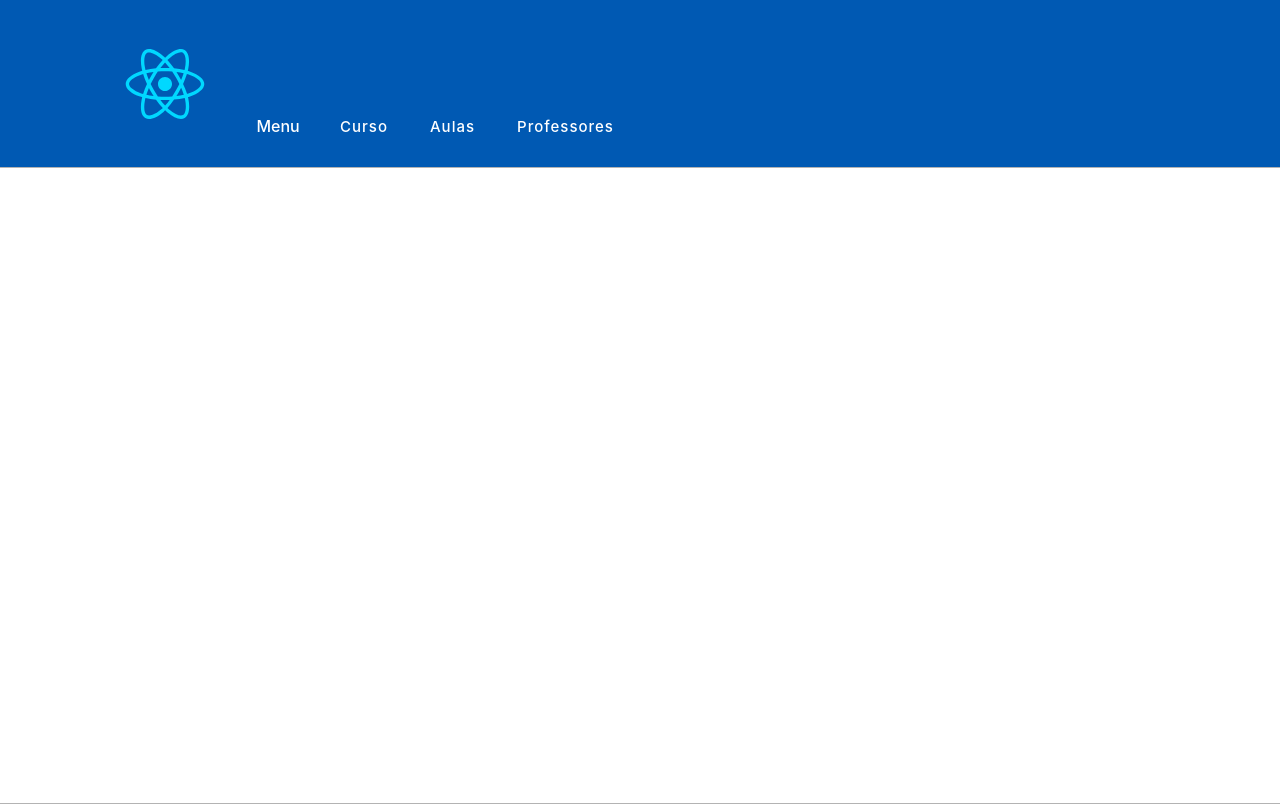
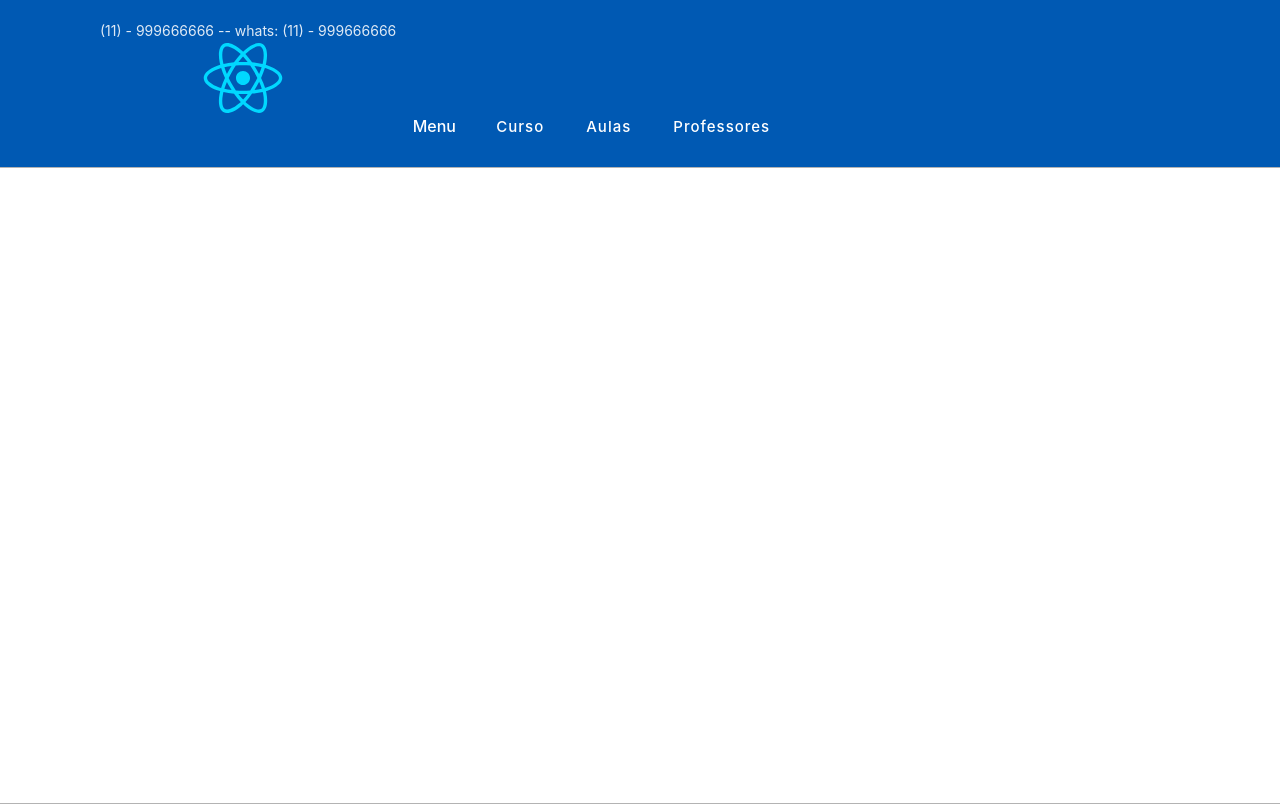
Before and after one commit to GustavoFSProg/testing-layout-web, a React (Vite) app: page / in a window 1280 px wide. Built offline with nearby package versions, Linux system fonts and the light colour scheme.

Commit message:
starting

```diff
--- a/src/components/header/Header.jsx
+++ b/src/components/header/Header.jsx
@@ -43,16 +43,17 @@ function Header() {
 
   return (
     <Container>
+
       <div style={{
         display: 'flex', flexDirection: 'column',
         alignItems: 'center'
       }}>
-        {/* <span
+
+        <span
           style={{ marginLeft: '100px', marginTop: '-36px', fontSize: '14px' }}
         >
           (11) - 999666666 --  whats: (11) - 999666666
-        </span> */}
-
+        </span>
         <div style={{ display: 'flex', alignItems: 'center', marginTop: '0px', justifyContent: 'center' }}>
         <ImgLogo src={logo} alt="logo" />
       </div>
```
